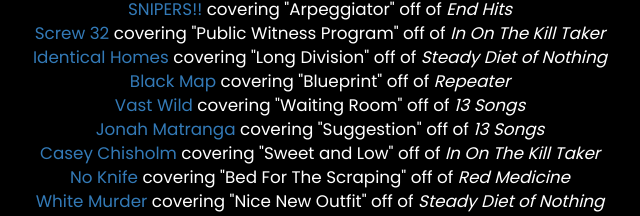
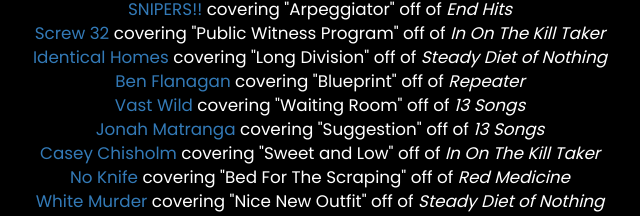
Before and after one commit to AndrewDPohl/STHR, a website: page app/news.html in a window 1280 px wide. Shown: the part 445-661 px from the top of the page, 340-980 px from the left. Drawn offline with nearby package versions, Linux system fonts and the light colour scheme.

Commit message:
Changed Black Map to Ben Flanagan
* Changed Black Map to Ben Flanagan

```diff
--- a/app/news.html
+++ b/app/news.html
@@ -27,7 +27,7 @@
               <li class="track"><a href="./artists/snipers.html">SNIPERS!!</a> covering "Arpeggiator" off of <span class="album-title">End Hits</span></li>
               <li class="track"><a href="https://screw32.bandcamp.com/" target="_blank">Screw 32</a> covering "Public Witness Program" off of <span class="album-title">In On The Kill Taker</span></li>
               <li class="track"><a href="https://identicalhomes.bandcamp.com/" target="_blank">Identical Homes</a> covering "Long Division" off of <span class="album-title">Steady Diet of Nothing</span></li>
-              <li class="track"><a href="http://www.blackmapmusic.com/" target="_blank">Black Map</a> covering "Blueprint" off of <span class="album-title">Repeater</span></li>
+              <li class="track"><a href="http://www.blackmapmusic.com/" target="_blank">Ben Flanagan</a> covering "Blueprint" off of <span class="album-title">Repeater</span></li>
               <li class="track"><a href="http://vastwild.com/" target="_blank">Vast Wild</a> covering "Waiting Room" off of <span class="album-title">13 Songs</span></li>
               <li class="track"><a href="http://jonahmatranga.com/" target="_blank">Jonah Matranga</a> covering "Suggestion" off of <span class="album-title">13 Songs</span></li>
               <li class="track"><a href="https://caseychisholm.bandcamp.com/">Casey Chisholm</a> covering "Sweet and Low" off of <span class="album-title">In On The Kill Taker</span></li>
```
Also changed, not shown: news.html (+1 -1 lines).
